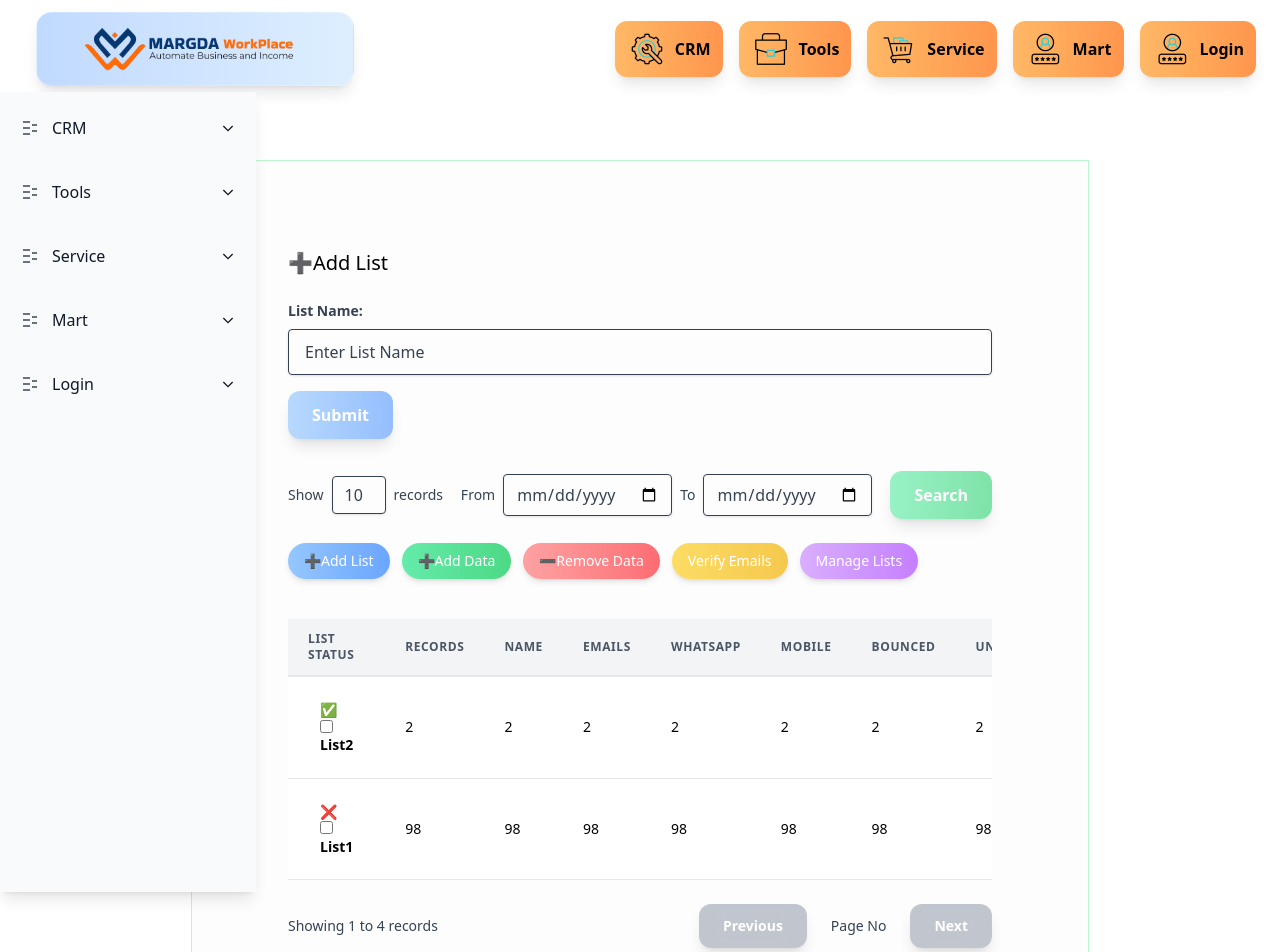
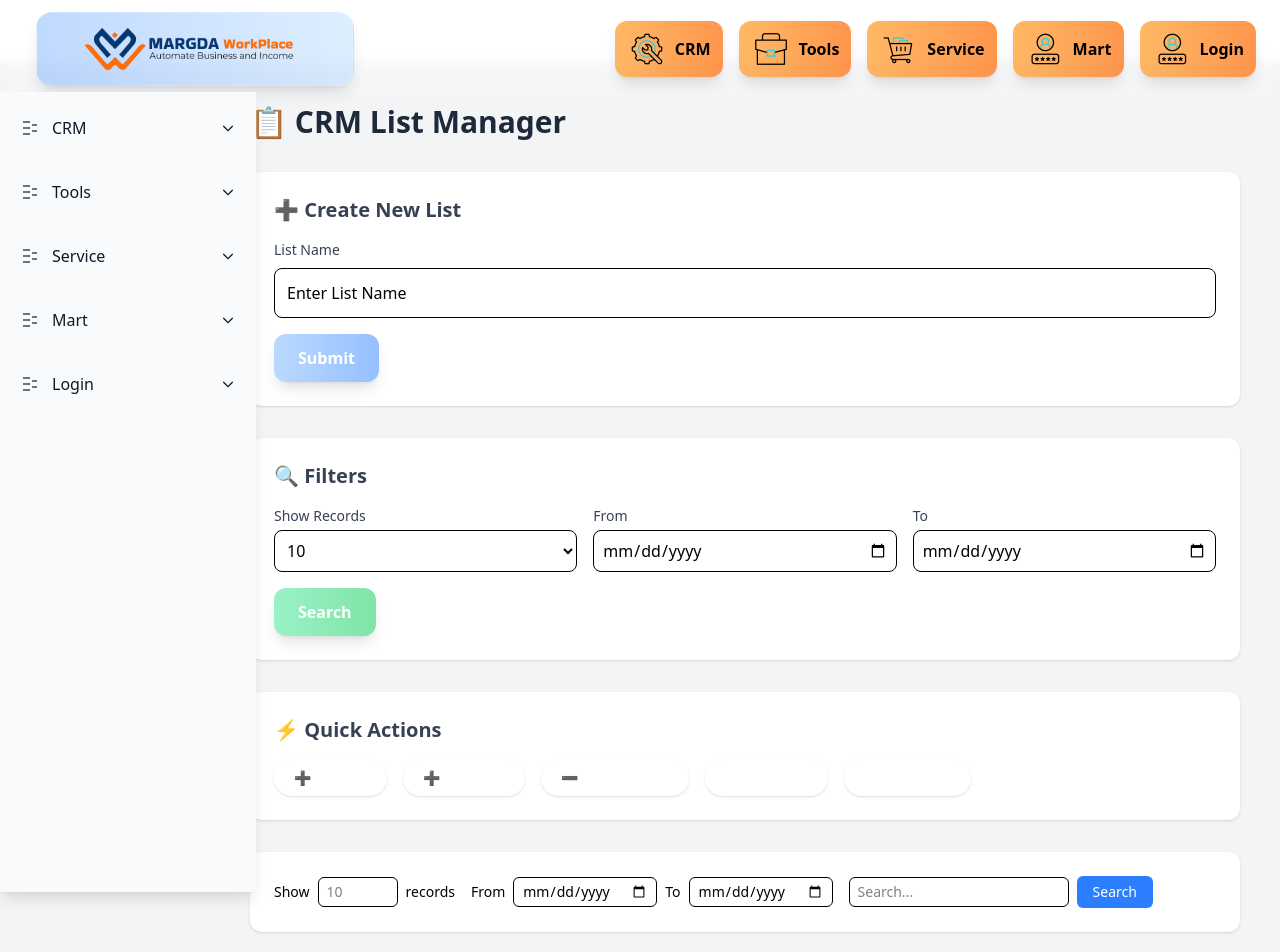
Before and after one commit to margda-workplace/margda, a Next.js app: page /crm in a window 1280 px wide. Shown: the top 952 px of the page. Built offline with nearby package versions, Linux system fonts and the light colour scheme.

Commit message:
Changed the AddList Component

```diff
--- a/src/app/components/addList.js
+++ b/src/app/components/addList.js
@@ -12,166 +12,88 @@ const AddList = () => {
     setMounted(true);
   }, []);
 
-  const containerVariants = {
+  const variants = {
     hidden: { opacity: 0, y: 20 },
     visible: {
       opacity: 1,
       y: 0,
-      transition: {
-        duration: 0.6,
-        ease: "easeOut",
-      },
-    },
-  };
-
-  const formVariants = {
-    hidden: { opacity: 0, y: 40 },
-    visible: {
-      opacity: 1,
-      y: 0,
-      transition: { duration: 0.6, delay: 0.2, ease: "easeOut" },
-    },
-  };
-
-  const tableVariants = {
-    hidden: { opacity: 0, scale: 0.95 },
-    visible: {
-      opacity: 1,
-      scale: 1,
-      transition: { duration: 0.6, delay: 0.4, ease: "easeOut" },
-    },
-  };
-
-  const buttonVariants = {
-    hidden: { opacity: 0, y: 30 },
-    visible: {
-      opacity: 1,
-      y: 0,
-      transition: {
-        staggerChildren: 0.1,
-        duration: 0.5,
-        ease: "easeOut",
-      },
-    },
-  };
-
-  const buttonItemVariants = {
-    hidden: { opacity: 0, y: 30 },
-    visible: {
-      opacity: 1,
-      y: 0,
-      transition: { duration: 0.4, ease: "easeOut" },
+      transition: { duration: 0.6, ease: "easeOut" },
     },
   };
 
   return (
     <motion.div
-      className="p-4 sm:p-6 lg:p-8 min-h-0 mx-4 sm:mx-10 lg:mx-10 lg:w-max md:max-w-screen-md md:mx-auto"
-      variants={containerVariants}
       initial="hidden"
       animate={mounted ? "visible" : "hidden"}
+      variants={variants}
+      className="w-full px-4 sm:px-6 lg:pl-[250px] lg:pr-10 py-10 bg-gray-100 mt-16"
     >
-      <h2 className="text-xl mx-30 lg:mx-0 sm:text-md  mb-4 sm:mb-6 sm:mt-10 flex w-max">➕Add List</h2>
+      <div className="max-w-[1440px] mx-auto space-y-8">
+        <h1 className="text-3xl font-semibold text-gray-800">
+          📋 CRM List Manager
+        </h1>
 
-      {/* Form */}
-      <motion.form
-        variants={formVariants}
+        {/* Section: Form */}
+        <motion.div className="bg-white p-6 rounded-xl shadow space-y-4">
+          <h2 className="text-xl font-semibold text-gray-700">➕ Create New List</h2>
+          <form
             onSubmit={(e) => {
               e.preventDefault();
               console.log("form has been submitted");
             }}
-        className="mb-6 sm:mb-8"
           >
-        <div className="mb-6">
-          <label
-            htmlFor="listName"
-            className="block text-gray-700 text-sm font-bold mb-2"
-          >
-            List Name:
+            <div className="mb-4">
+              <label className="block mb-2 text-sm font-medium text-gray-700" htmlFor="listName">
+                List Name
               </label>
               <input
                 type="text"
                 id="listName"
                 value={listName}
-            onChange={(e) => {
-              setListName(e.target.value);
-            }}
-            className="shadow appearance-none border rounded w-full py-3 px-4 text-gray-700 leading-tight focus:outline-none focus:shadow-outline focus:border-blue-500 transition-all duration-200"
+                onChange={(e) => setListName(e.target.value)}
+                className="w-full border rounded-lg p-3 focus:outline-none focus:ring-2 focus:ring-blue-400"
                 placeholder="Enter list name"
               />
-          <div className="buttonDiv my-4 w-full sm:w-max">
+            </div>
             <Button
-              bgColor={"bg-gradient-to-l from-blue-500/50 to-blue-400/40"}
-              text={"Submit"}
+              bgColor="bg-gradient-to-l from-blue-500/50 to-blue-400/40"
+              text="Submit"
             />
-          </div>
-        </div>
-      </motion.form>
-
-      {/* Mobile Filter Toggle Button */}
-      <motion.div
-        className="md:hidden mb-4"
-        variants={formVariants}
-      >
-        <button
-          onClick={() => setShowMobileFilters(!showMobileFilters)}
-          className="w-full bg-gray-100 hover:bg-gray-200 text-gray-700 font-medium py-3 px-4 rounded-lg transition-colors duration-200 flex items-center justify-between"
-        >
-          <span>Filters & Search</span>
-          <svg
-            className={`w-5 h-5 transform transition-transform duration-200 ${
-              showMobileFilters ? "rotate-180" : ""
-            }`}
-            fill="none"
-            stroke="currentColor"
-            viewBox="0 0 24 24"
-          >
-            <path strokeLinecap="round" strokeLinejoin="round" strokeWidth={2} d="M19 9l-7 7-7-7" />
-          </svg>
-        </button>
+          </form>
         </motion.div>
 
-      {/* Search and Filters */}
-      <motion.div
-        variants={formVariants}
-        className={`${
-          showMobileFilters ? "block" : "hidden"
-        } md:block mb-4 sm:mb-6`}
+        {/* Section: Filters */}
+        <motion.div className="bg-white p-6 rounded-xl shadow space-y-4">
+          <div className="flex items-center justify-between">
+            <h2 className="text-xl font-semibold text-gray-700">🔍 Filters</h2>
+            <button
+              className="md:hidden text-sm text-blue-600 underline"
+              onClick={() => setShowMobileFilters(!showMobileFilters)}
             >
-        <div className="bg-gray-50 p-3 sm:p-4 rounded-lg space-y-4 md:space-y-0 md:flex md:flex-wrap md:items-center md:gap-4 md:justify-between md:bg-transparent md:p-0">
-          {/* Records selector */}
-          <div className="flex flex-col sm:flex-row items-start sm:items-center gap-2">
-            <label htmlFor="records" className="text-sm text-gray-700 whitespace-nowrap">
-              Show
-            </label>
-            <select
-              id="records"
-              className="shadow appearance-none border rounded py-2 px-3 text-gray-700 leading-tight focus:outline-none focus:shadow-outline focus:border-blue-500 w-full sm:w-auto"
-            >
+              {showMobileFilters ? "Hide Filters" : "Show Filters"}
+            </button>
+          </div>
+          <div className={`${showMobileFilters ? "block" : "hidden"} md:block`}>
+            <div className="grid grid-cols-1 md:grid-cols-3 gap-4">
+              <div>
+                <label className="block mb-1 text-sm text-gray-700">Show Records</label>
+                <select className="w-full border rounded-lg p-2">
                   <option>10</option>
                   <option>25</option>
                   <option>50</option>
                   <option>100</option>
                 </select>
-            <span className="text-sm text-gray-700 whitespace-nowrap">records</span>
               </div>
-
-          {/* Date range */}
-          <div className="flex flex-col sm:flex-row items-start sm:items-center gap-2 w-full md:w-auto">
-            <span className="text-sm text-gray-700 whitespace-nowrap">From</span>
-            <input
-              type="date"
-              className="shadow border rounded py-2 px-3 text-gray-700 focus:outline-none focus:shadow-outline focus:border-blue-500 w-full sm:w-auto"
-            />
-            <span className="text-sm text-gray-700 whitespace-nowrap">To</span>
-            <input
-              type="date"
-              className="shadow border rounded py-2 px-3 text-gray-700 focus:outline-none focus:shadow-outline focus:border-blue-500 w-full sm:w-auto"
-            />
+              <div>
+                <label className="block mb-1 text-sm text-gray-700">From</label>
+                <input type="date" className="w-full border rounded-lg p-2" />
               </div>
-
-          {/* Search button */}
-          <div className="w-full md:w-auto">
+              <div>
+                <label className="block mb-1 text-sm text-gray-700">To</label>
+                <input type="date" className="w-full border rounded-lg p-2" />
+              </div>
+            </div>
+            <div className="mt-4">
               <Button
                 text="Search"
                 bgColor="bg-gradient-to-l from-green-500/50 to-green-400/40"
@@ -180,101 +102,72 @@ const AddList = () => {
           </div>
         </motion.div>
 
-      {/* Quick Actions - Mobile Responsive */}
-      <motion.div
-        className="flex justify-center items-center gap-3  w-max"
-        variants={buttonVariants}
-        initial="hidden"
-        animate={mounted ? "visible" : "hidden"}
+        {/* Section: Quick Actions */}
+        <motion.div className="bg-white p-6 rounded-xl shadow">
+          <h2 className="text-xl font-semibold mb-4 text-gray-700">⚡ Quick Actions</h2>
+          <div className="flex flex-wrap gap-4">
+            {[
+              { text: "➕ Add List", color: "blue" },
+              { text: "➕ Add Data", color: "blue" },
+              { text: "➖ Remove Data", color: "blue" },
+              { text: "Verify Emails", color: "blue" },
+              { text: "Manage Lists", color: "blue" },
+            ].map((btn, idx) => (
+              <button
+                key={idx}
+                className={`bg-gradient-to-l from-${btn.color}-500/70 to-${btn.color}-400/60 rounded-full px-5 py-2 text-sm font-medium text-white shadow hover:scale-105 transition-transform`}
               >
-        {/* Desktop view - horizontal layout */}
-        <div className="hidden lg:flex justify-center items-center gap-3 flex-wrap">
-          <motion.button
-            className="bg-gradient-to-l from-blue-500/70 to-blue-400/60 rounded-full px-4 py-2 text-sm font-medium text-white shadow-md transition-all duration-300 ease-out hover:scale-105 hover:-translate-y-1 active:scale-100 active:translate-y-0"
-            variants={buttonItemVariants}
-          >
-            ➕Add List
-          </motion.button>
-
-          <motion.button
-            className="bg-gradient-to-l from-green-500/70 to-green-400/60 rounded-full px-4 py-2 text-sm font-medium text-white shadow-md transition-all duration-300 ease-out hover:scale-105 hover:-translate-y-1 active:scale-100 active:translate-y-0"
-            variants={buttonItemVariants}
-          >
-            ➕Add Data
-          </motion.button>
-
-          <motion.button
-            className="bg-gradient-to-l from-red-500/70 to-red-400/60 rounded-full px-4 py-2 text-sm font-medium text-white shadow-md transition-all duration-300 ease-out hover:scale-105 hover:-translate-y-1 active:scale-100 active:translate-y-0"
-            variants={buttonItemVariants}
-          >
-            ➖Remove Data
-          </motion.button>
-
-          <motion.button
-            className="bg-gradient-to-l from-yellow-500/70 to-yellow-400/60 rounded-full px-4 py-2 text-sm font-medium text-white shadow-md transition-all duration-300 ease-out hover:scale-105 hover:-translate-y-1 active:scale-100 active:translate-y-0"
-            variants={buttonItemVariants}
-          >
-            Verify Emails
-          </motion.button>
-
-          <motion.button
-            className="bg-gradient-to-l from-purple-500/70 to-purple-400/60 rounded-full px-4 py-2 text-sm font-medium text-white shadow-md transition-all duration-300 ease-out hover:scale-105 hover:-translate-y-1 active:scale-100 active:translate-y-0"
-            variants={buttonItemVariants}
-          >
-            Manage Lists
-          </motion.button>
-        </div>
-
-        {/* Mobile and tablet view - grid layout */}
-        <div className="md:mx-50 grid grid-cols-2 sm:grid-cols-3 lg:hidden gap-2 sm:gap-3 w-max sm:mx-20 md:mx-20 ml-15">
-          <motion.button
-            className="bg-gradient-to-l from-blue-500/70 to-blue-400/60 rounded-lg px-3 py-3 text-xs sm:text-sm font-medium text-white shadow-md transition-all duration-300 ease-out hover:scale-105 active:scale-95 touch-manipulation"
-            variants={buttonItemVariants}
-          >
-            ➕Add List
-          </motion.button>
-
-          <motion.button
-            className="bg-gradient-to-l from-green-500/70 to-green-400/60 rounded-lg px-3 py-3 text-xs sm:text-sm font-medium text-white shadow-md transition-all duration-300 ease-out hover:scale-105 active:scale-95 touch-manipulation"
-            variants={buttonItemVariants}
-          >
-            ➕Add Data
-          </motion.button>
-
-          <motion.button
-            className="bg-gradient-to-l from-red-500/70 to-red-400/60 rounded-lg px-3 py-3 text-xs sm:text-sm font-medium text-white shadow-md transition-all duration-300 ease-out hover:scale-105 active:scale-95 touch-manipulation"
-            variants={buttonItemVariants}
-          >
-            ➖Remove Data
-          </motion.button>
-
-          <motion.button
-            className="bg-gradient-to-l from-yellow-500/70 to-yellow-400/60 rounded-lg px-3 py-3 text-xs sm:text-sm font-medium text-white shadow-md transition-all duration-300 ease-out hover:scale-105 active:scale-95 touch-manipulation"
-            variants={buttonItemVariants}
-          >
-            Verify Emails
-          </motion.button>
-
-          <motion.button
-            className="bg-gradient-to-l from-purple-500/70 to-purple-400/60 rounded-lg px-3 py-3 text-xs sm:text-sm font-medium text-white shadow-md transition-all duration-300 ease-out hover:scale-105 active:scale-95 touch-manipulation col-span-2 sm:col-span-1"
-            variants={buttonItemVariants}
-          >
-            Manage Lists
-          </motion.button>
+                {btn.text}
+              </button>
+            ))}
           </div>
         </motion.div>
 
-      {/* Data Table - Responsive */}
+        {/* Section: Table Toolbar */}
         <motion.div
-        className="w-full mt-10"
-        variants={tableVariants}
-        initial="hidden"
-        animate={mounted ? "visible" : "hidden"}
+          initial={{ opacity: 0, y: 10 }}
+          animate={{ opacity: 1, y: 0 }}
+          transition={{ duration: 0.6, delay: 0.3 }}
+          className="bg-white p-6 rounded-xl shadow flex flex-wrap items-center gap-4"
         >
-        {/* Desktop Table */}
-        <div className="hidden lg:block overflow-x-auto">
-          <table className="min-w-full w-full leading-normal">
-            <thead>
+          {/* Show N Records */}
+          <div className="flex items-center space-x-2">
+            <label className="text-sm font-medium">Show</label>
+            <input
+              type="number"
+              min={1}
+              className="w-20 px-2 py-1 border rounded-md text-sm"
+              placeholder="10"
+            />
+            <span className="text-sm">records</span>
+          </div>
+
+          {/* Date Range */}
+          <div className="flex items-center space-x-2">
+            <label className="text-sm font-medium">From</label>
+            <input type="date" className="px-2 py-1 border rounded-md text-sm" />
+            <label className="text-sm font-medium">To</label>
+            <input type="date" className="px-2 py-1 border rounded-md text-sm" />
+          </div>
+
+          {/* Search */}
+          <div className="flex items-center space-x-2">
+            <input
+              type="text"
+              className="px-2 py-1 border rounded-md text-sm"
+              placeholder="Search..."
+            />
+            <button className="bg-blue-500 text-white px-4 py-1.5 rounded-md text-sm hover:bg-blue-600">
+              Search
+            </button>
+          </div>
+        </motion.div>
+
+        {/* Section: Table */}
+        <motion.div className="bg-white p-6 rounded-xl shadow overflow-x-auto">
+          <h2 className="text-xl font-semibold mb-4 text-gray-700">📄 Lists Overview</h2>
+          <table className="min-w-full text-sm text-left border rounded-lg overflow-hidden">
+            <thead className="bg-gray-100 text-gray-700 font-semibold uppercase text-xs">
               <tr>
                 {[
                   "List Status",
@@ -287,138 +180,57 @@ const AddList = () => {
                   "Unsubscribed",
                   "Action",
                 ].map((header, idx) => (
-                  <th
-                    key={idx}
-                    className="px-5 py-3 border-b-2 border-gray-200 bg-gray-100 text-left text-xs font-semibold text-gray-600 uppercase tracking-wider"
-                  >
+                  <th key={idx} className="p-3 border-b">
                     {header}
                   </th>
                 ))}
               </tr>
             </thead>
-            <tbody>
-              {[
-                { status: "✅ List2", records: 2 },
-                { status: "❌ List1", records: 100 },
-              ].map((row, i) => (
+            <tbody className="bg-white divide-y divide-gray-100">
+              {[{ status: "✅ List2", records: 2 }, { status: "❌ List1", records: 100 }].map(
+                (row, i) => (
                   <tr key={i}>
-                  <td className="px-5 py-5 border-b border-gray-200 bg-white text-sm">
+                    <td className="p-3">
                       <span
-                      className={`relative inline-block px-3 py-1 font-semibold text-${
+                        className={`inline-flex items-center px-2 py-1 rounded-full text-xs font-medium bg-${
                           i === 0 ? "green" : "red"
-                      }-900 leading-tight`}
+                        }-100 text-${i === 0 ? "green" : "red"}-700`}
                       >
-                      <span
-                        className={`absolute inset-0 bg-${
-                          i === 0 ? "green" : "red"
-                        }-200 opacity-50 rounded-full`}
-                        aria-hidden
-                      ></span>
-                      <span className="relative">
-                        {row.status.includes("✅") ? "✅" : "❌"}{" "}
-                        <input type="checkbox" /> {row.status.split(" ")[1]}
-                      </span>
+                        {row.status}
                       </span>
                     </td>
                     {Array(7)
                       .fill(i === 0 ? 2 : 100 - i * 2)
                       .map((val, idx) => (
-                      <td
-                        key={idx}
-                        className="px-5 py-5 border-b border-gray-200 bg-white text-sm"
-                      >
+                        <td key={idx} className="p-3">
                           {val}
                         </td>
                       ))}
-                  <td className="px-5 py-5 border-b border-gray-200 bg-white text-sm">
-                    <a
-                      href="#"
-                      className="text-blue-500 hover:text-blue-700 mr-2"
-                    >
+                    <td className="p-3 space-x-2">
+                      <a href="#" className="text-blue-500 hover:underline">
                         Edit
                       </a>
-                    <a href="#" className="text-red-500 hover:text-red-700">
+                      <a href="#" className="text-red-500 hover:underline">
                         Delete
                       </a>
                     </td>
                   </tr>
-              ))}
+                )
+              )}
             </tbody>
           </table>
-        </div>
+        </motion.div>
 
-        {/* Mobile Cards */}
-        <div className="lg:hidden space-y-3">
-          {[
-            { status: "✅ List2", records: 2, name: "Marketing List", emails: 2, whatsapp: 2, mobile: 2, bounced: 0, unsubscribed: 0 },
-            { status: "❌ List1", records: 100, name: "Sales List", emails: 98, whatsapp: 95, mobile: 100, bounced: 2, unsubscribed: 3 },
-          ].map((row, i) => (
-            <div key={i} className="bg-white border border-gray-200 rounded-lg p-3 shadow-sm">
-              <div className="flex items-center justify-between mb-2">
-                <div className="flex items-center space-x-2">
-                  <span className={`text-lg ${i === 0 ? "text-green-600" : "text-red-600"}`}>
-                    {row.status.includes("✅") ? "✅" : "❌"}
-                  </span>
-                  <input type="checkbox" className="touch-manipulation" />
-                  <span className="font-medium text-gray-900">{row.status.split(" ")[1]}</span>
-                </div>
-                <div className="flex space-x-2">
-                  <button className="text-blue-500 hover:text-blue-700 text-sm font-medium touch-manipulation px-2 py-1">
-                    Edit
-                  </button>
-                  <button className="text-red-500 hover:text-red-700 text-sm font-medium touch-manipulation px-2 py-1">
-                    Delete
-                  </button>
-                </div>
-              </div>
-
-              <div className="grid grid-cols-2 gap-2 text-sm">
-                <div className="flex justify-between">
-                  <span className="text-gray-600">Records:</span>
-                  <span className="font-medium">{row.records}</span>
-                </div>
-                <div className="flex justify-between">
-                  <span className="text-gray-600">Emails:</span>
-                  <span className="font-medium">{row.emails}</span>
-                </div>
-                <div className="flex justify-between">
-                  <span className="text-gray-600">WhatsApp:</span>
-                  <span className="font-medium">{row.whatsapp}</span>
-                </div>
-                <div className="flex justify-between">
-                  <span className="text-gray-600">Mobile:</span>
-                  <span className="font-medium">{row.mobile}</span>
-                </div>
-                <div className="flex justify-between">
-                  <span className="text-gray-600">Bounced:</span>
-                  <span className="font-medium">{row.bounced}</span>
-                </div>
-                <div className="flex justify-between">
-                  <span className="text-gray-600">Unsubscribed:</span>
-                  <span className="font-medium">{row.unsubscribed}</span>
-                </div>
-              </div>
-            </div>
-          ))}
+        {/* Section: Pagination */}
+        <motion.div className="flex flex-col sm:flex-row items-center justify-between text-sm text-gray-700 gap-4">
+          <div>Showing 1 to 4 records</div>
+          <div className="flex gap-2 items-center">
+            <Button text="Previous" />
+            <span>Page 1</span>
+            <Button text="Next" />
           </div>
         </motion.div>
-
-      {/* Pagination - Responsive */}
-      <motion.div
-        className="flex flex-col sm:flex-row items-center justify-between mt-6 mb-4 text-sm text-gray-700 gap-4 sm:gap-2"
-        variants={formVariants}
-      >
-        <div className="text-center sm:text-left">Showing 1 to 4 records</div>
-        <div className="flex flex-wrap justify-center gap-4 items-center">
-          <div className="touch-manipulation">
-            <Button text="Previous" />
       </div>
-          <span className="px-2">Page No</span>
-          <div className="touch-manipulation">
-            <Button text="Next" />
-          </div>
-        </div>
-      </motion.div>
     </motion.div>
   );
 };
--- a/src/app/crm/page.js
+++ b/src/app/crm/page.js
@@ -2,8 +2,6 @@ import React from "react";
 import Navbar from "../components/navbar";
 import Sidebar from "../components/sidebar";
 import AddList from "../components/addList";
-
-
 
 const page = () => {
   const navItems = [
@@ -19,14 +17,11 @@ const page = () => {
       <nav>
         <Navbar navItems={navItems} />
       </nav>
-      <Sidebar/>
+      <Sidebar />
       {/* form and dataTable */}
-      <section className="w-max mt-30 max-w-full bg-gray-100/20 overflow-x-hidden flex items-center justify-center mt-25 lg:mt-40 mx-auto  px-4 sm:px-2 border border-green-200">
-  <div className="w-max h-auto bg-grey-200 p-4 rounded">
 
-    <AddList />
-  </div>
-</section>
+
+        <AddList />
 
     </>
   );
```
Lines whose indentation alone changed are shown as unchanged.
